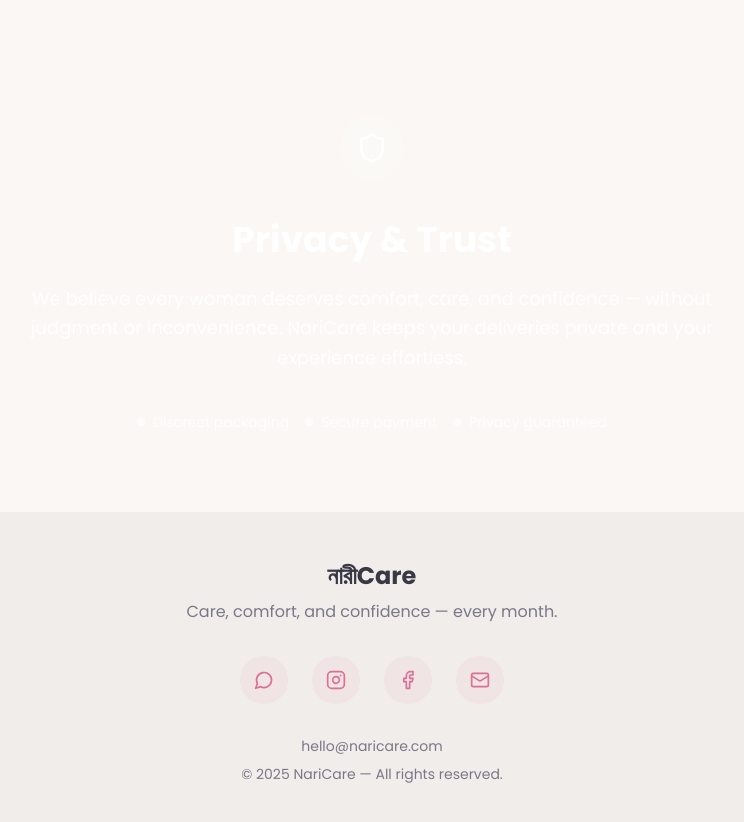
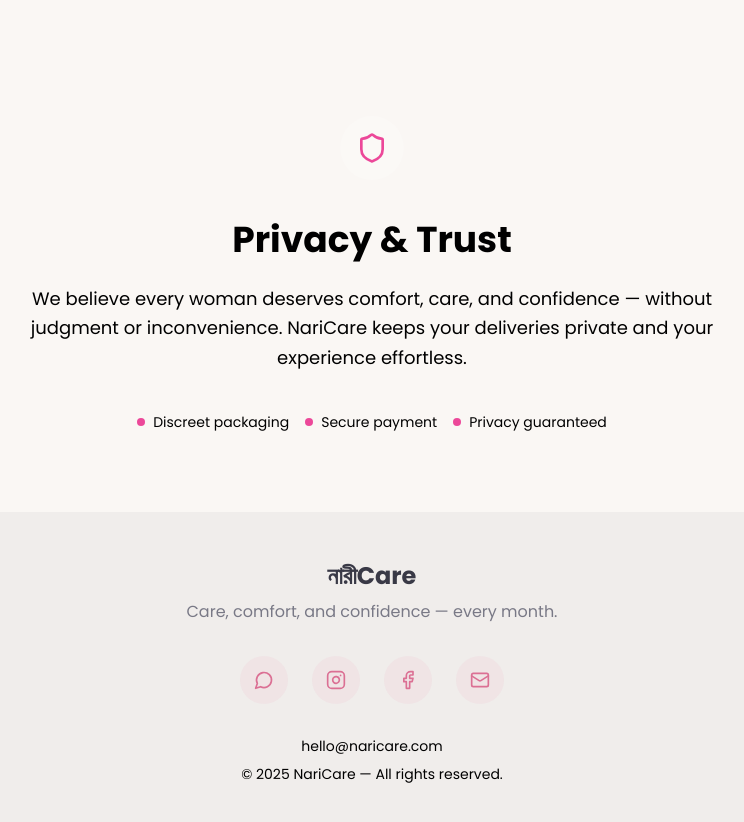
Before and after one commit to Adib45320/NariCare, a React (Vite) app: page / in a window 1280 px wide. Shown: the part 3040-3862 px from the top of the page, without its empty margins (268-1012 px from the left). Built offline with nearby package versions, Linux system fonts and the light colour scheme; the HTML template or start-up script is replaced by a standard one.

Commit message:
style: Update text colors in Privacy and Footer components to black with pink accents

```diff
--- a/src/components/Footer.tsx
+++ b/src/components/Footer.tsx
@@ -47,9 +47,9 @@ const Footer = () => {
             </a>
           </div>
 
-          <div className="text-sm text-muted-foreground space-y-2">
+          <div className="text-sm text-black space-y-2">
             <p>
-              <a href="mailto:hello@naricare.com" className="hover:text-accent transition-colors">
+              <a href="mailto:hello@naricare.com" className="text-black hover:text-accent transition-colors">
                 hello@naricare.com
               </a>
             </p>
--- a/src/components/Privacy.tsx
+++ b/src/components/Privacy.tsx
@@ -6,29 +6,29 @@ const Privacy = () => {
       <div className="container mx-auto px-4">
         <div className="max-w-3xl mx-auto text-center space-y-6">
           <div className="inline-flex items-center justify-center w-16 h-16 bg-white/20 rounded-full mb-4">
-            <Shield className="w-8 h-8 text-white" />
+            <Shield className="w-8 h-8 text-pink-500" />
           </div>
 
-          <h2 className="text-3xl md:text-4xl font-bold text-white">
+          <h2 className="text-3xl md:text-4xl font-bold text-black">
             Privacy & Trust
           </h2>
 
-          <p className="text-white/90 text-lg leading-relaxed">
+          <p className="text-black text-lg leading-relaxed">
             We believe every woman deserves comfort, care, and confidence — without judgment or inconvenience.
             NariCare keeps your deliveries private and your experience effortless.
           </p>
 
-          <div className="pt-4 flex flex-wrap gap-4 justify-center text-sm text-white/80">
+          <div className="pt-4 flex flex-wrap gap-4 justify-center text-sm text-black">
             <div className="flex items-center gap-2">
-              <div className="w-2 h-2 bg-white/60 rounded-full" />
+              <div className="w-2 h-2 bg-pink-500 rounded-full" />
               <span>Discreet packaging</span>
             </div>
             <div className="flex items-center gap-2">
-              <div className="w-2 h-2 bg-white/60 rounded-full" />
+              <div className="w-2 h-2 bg-pink-500 rounded-full" />
               <span>Secure payment</span>
             </div>
             <div className="flex items-center gap-2">
-              <div className="w-2 h-2 bg-white/60 rounded-full" />
+              <div className="w-2 h-2 bg-pink-500 rounded-full" />
               <span>Privacy guaranteed</span>
             </div>
           </div>
```
